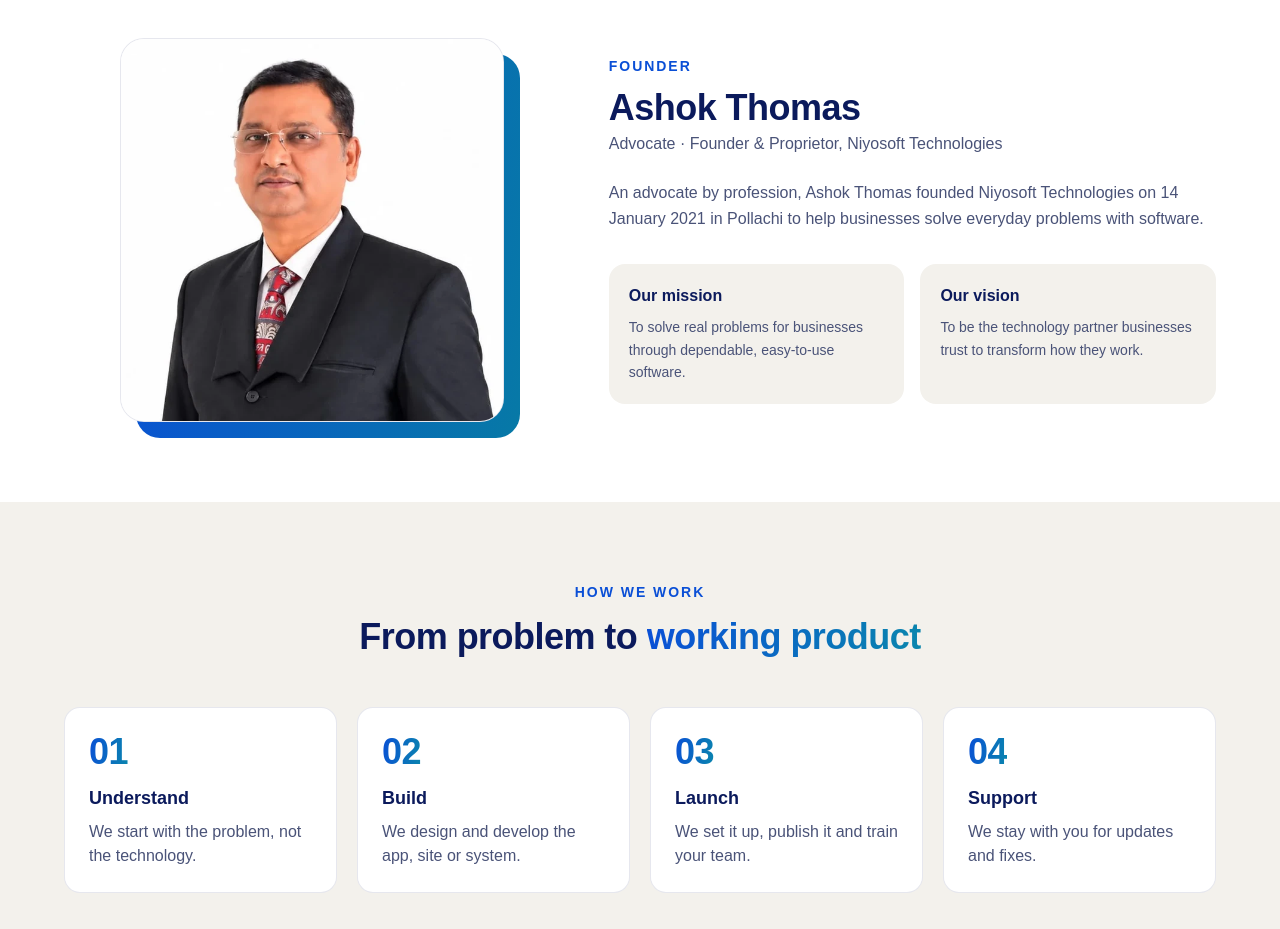
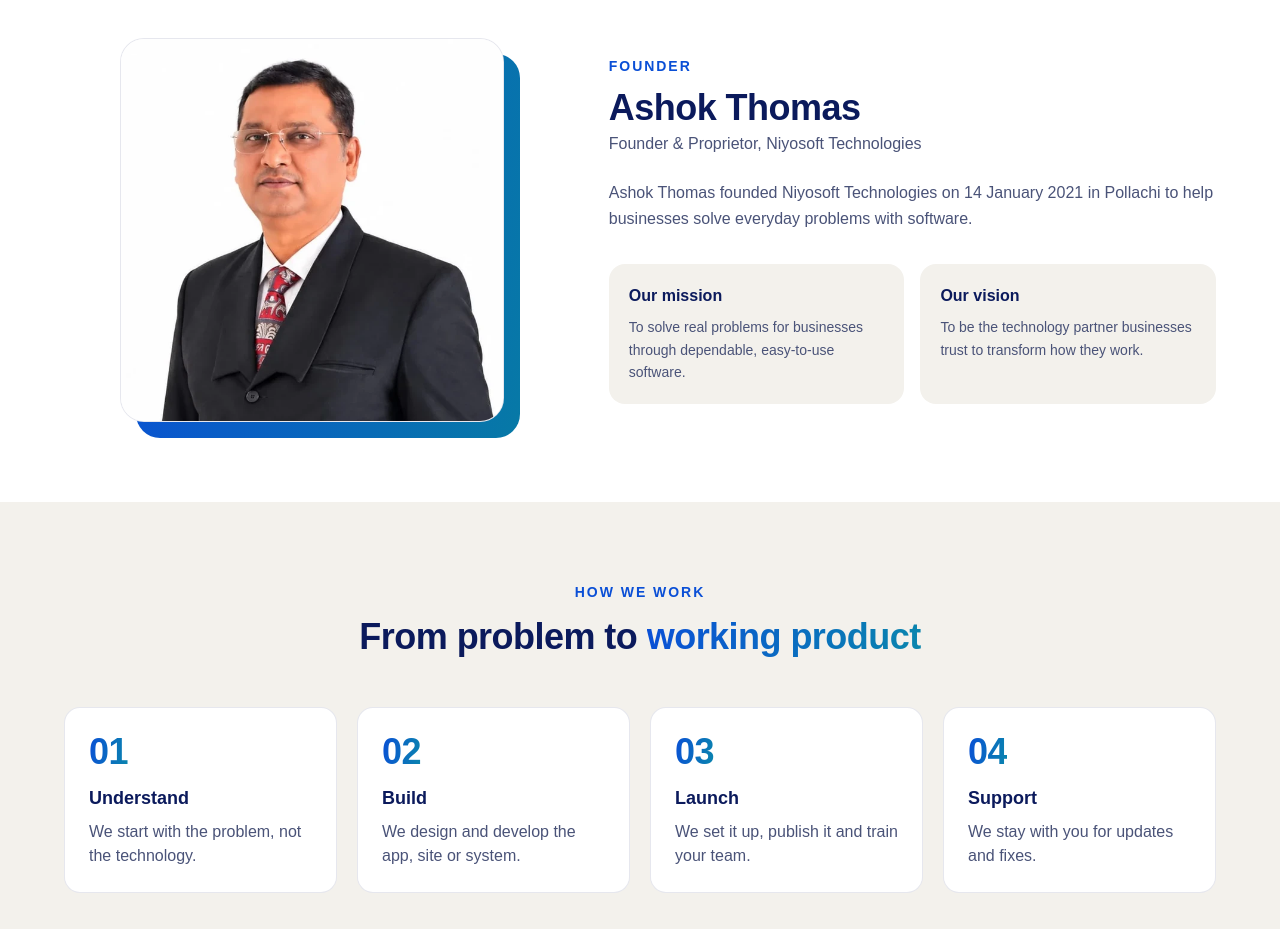
Before and after one commit to Shy4n7/Niyosoft_Web, a Next.js app: page / in a window 1280 px wide. Shown: the part 1660-2589 px from the top of the page. Built offline with nearby package versions, Linux system fonts and the light colour scheme; no server answers; a web font is replaced by a local one.

Commit message:
content: drop the advocate profession from the founder bio
Co-Authored-By: Claude Opus 5.5 <noreply@anthropic.com>
Claude-Session: https://claude.ai/code/session_01BNs6xDrmf8ZnWAANfD4XFW

```diff
--- a/src/components/sections/AboutSection.tsx
+++ b/src/components/sections/AboutSection.tsx
@@ -25,9 +25,9 @@ export function AboutSection() {
           <Reveal delay={150}>
             <p className="text-sm font-semibold uppercase tracking-[0.14em] text-brand">Founder</p>
             <h3 className="mt-3 font-display text-3xl font-bold tracking-[-0.015em] text-navy sm:text-4xl">{site.founder}</h3>
-            <p className="mt-1 font-medium text-slate">Advocate &middot; Founder &amp; Proprietor, {site.name}</p>
+            <p className="mt-1 font-medium text-slate">Founder &amp; Proprietor, {site.name}</p>
             <p className="mt-6 leading-relaxed text-slate">
-              An advocate by profession, {site.founder} founded {site.name} on 14 January {site.foundedYear} in Pollachi to help businesses solve everyday problems with software.
+              {site.founder} founded {site.name} on 14 January {site.foundedYear} in Pollachi to help businesses solve everyday problems with software.
             </p>
             <div className="mt-8 grid gap-4 sm:grid-cols-2">
               <div className="rounded-2xl bg-paper p-5">
```
